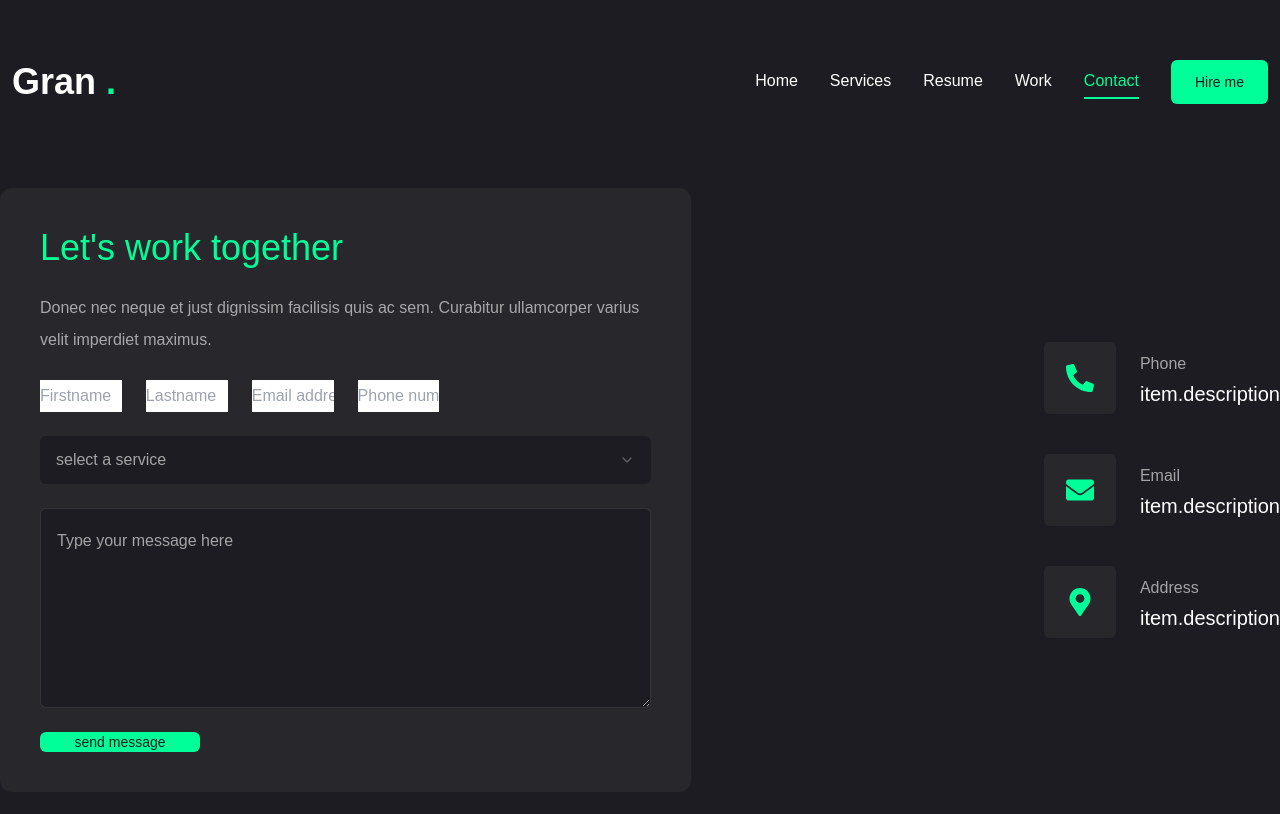
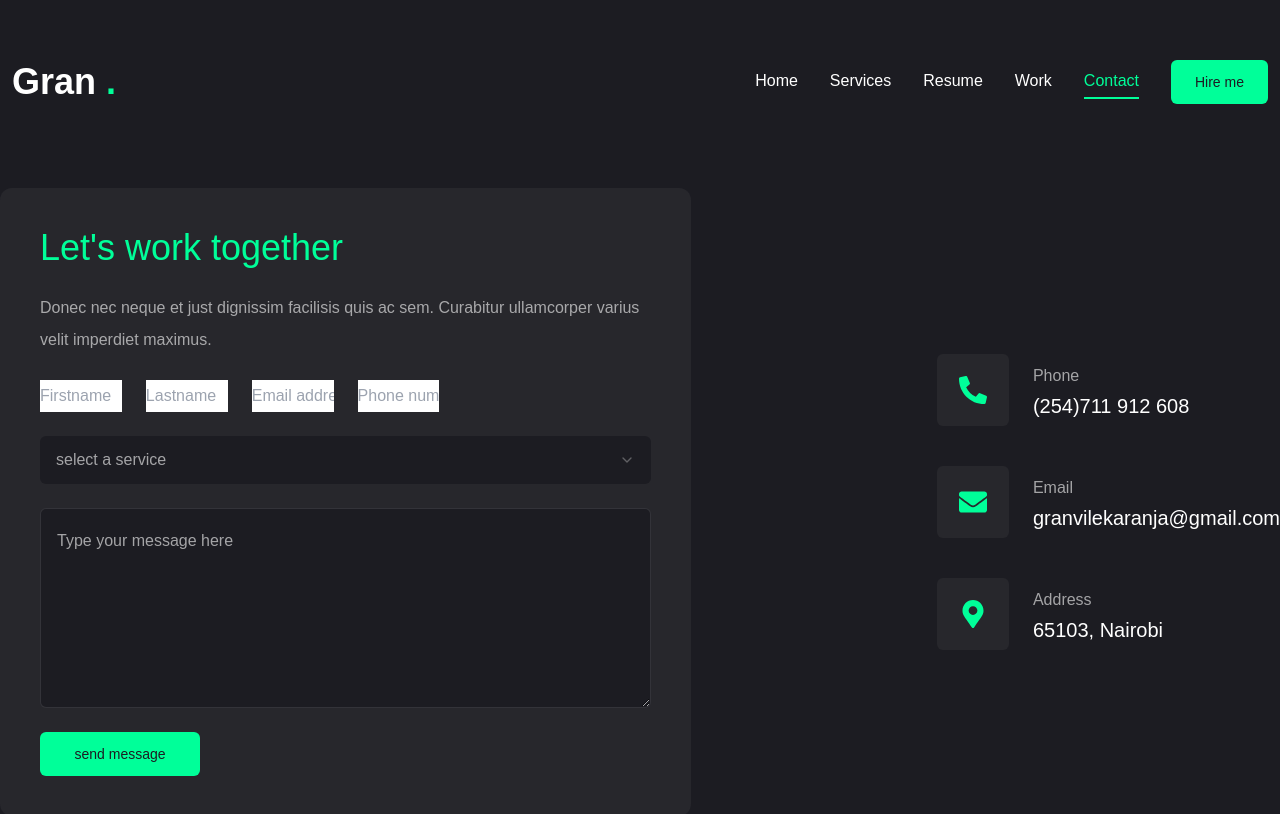
Before and after one commit to Granjaja/portfolio, a Next.js app: page /contact in a window 1280 px wide. Shown: the top 814 px of the page. Built offline with nearby package versions, Linux system fonts and the light colour scheme.

Commit message:
stats update

```diff
--- a/src/app/contact/page.jsx
+++ b/src/app/contact/page.jsx
@@ -58,7 +58,7 @@ const Contact = () => {
               </SelectContent>
             </Select>
             <Textarea className="h-[200px]" placeholder="Type your message here"/>
-            <Button size="md" className="max-w-40">send message</Button>
+            <Button  className="max-w-40">send message</Button>
             </form>
         </div>
         {/* info */}
@@ -73,7 +73,7 @@ const Contact = () => {
                   <p className="text-white/60">
                     {item.title}
                   </p>
-                  <h3 className="text-xl">{}item.description</h3>
+                  <h3 className="text-xl">{item.description}</h3>
                 </div>
               </li>
             })}
--- a/src/components/Stats.jsx
+++ b/src/components/Stats.jsx
@@ -1,7 +1,7 @@
 "use client"
 
 import React from 'react'
-import CountUp, {useCountUp} from "react-countup"
+import CountUp from "react-countup"
 
 const stats =[
     {
@@ -25,7 +25,6 @@ const stats =[
 
 const Stats = () => {
   return (
-    <div>
       <section className='pt-4 pb-12 xl:pt-0 xl:pb-0'>
         <div className='mx-auto container'>
             <div className='flex flex-wrap gap-6 max-w-[80vw] mx-auto xl:max-w-none'>
@@ -47,7 +46,6 @@ const Stats = () => {
             </div>
         </div>
       </section>
-    </div>
   )
 }
 
```
